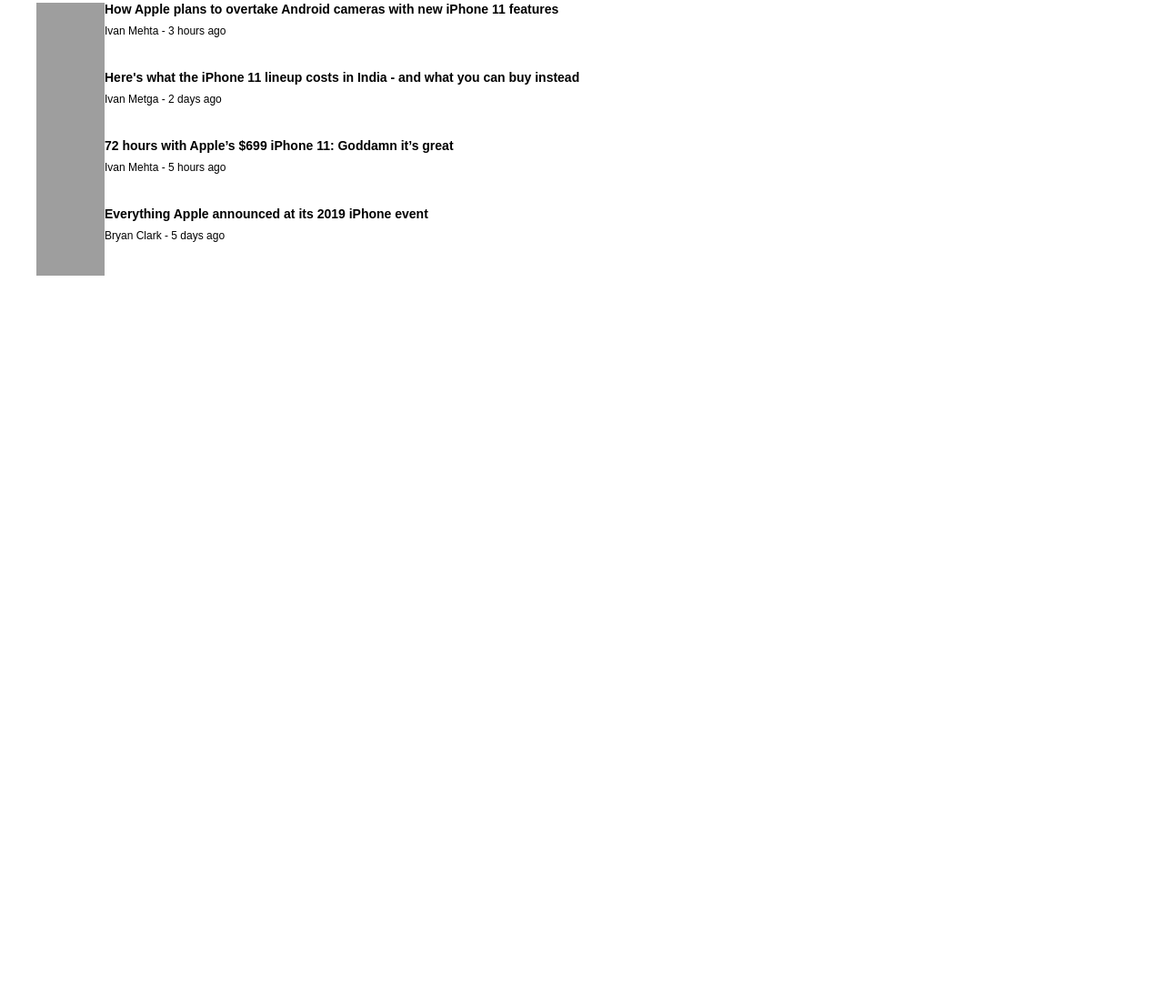
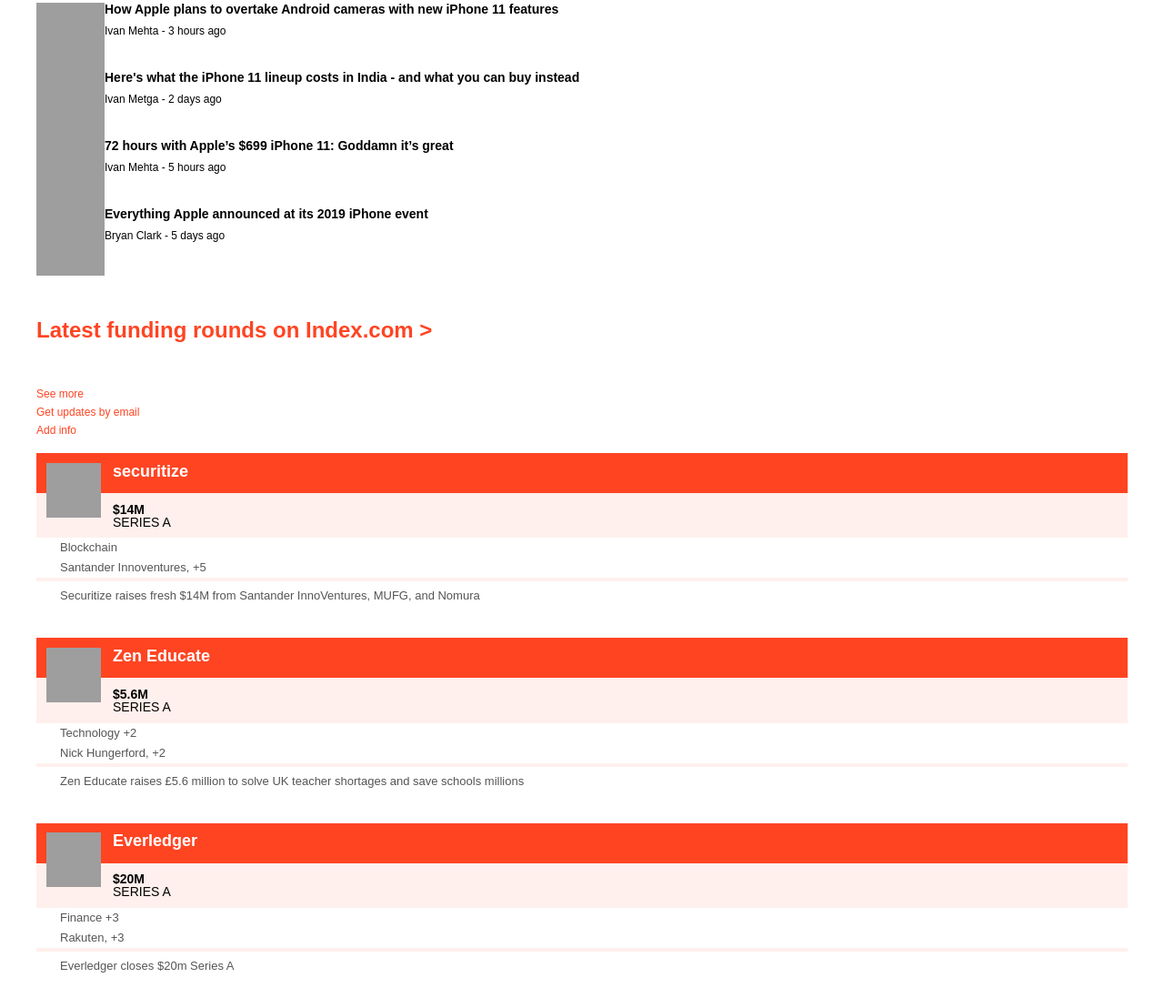
Before and after one commit to camfilho/responsive-design, a plain HTML site: page index.html in a window 1280 px wide. Shown: the part 1658-2766 px from the top of the page at 91% size. Before the commit the page ends 2009 px from the top, so only its background shows below. Drawn offline with Linux system fonts and the light colour scheme; grey boxes are pictures that could not be loaded.

Commit message:
added section

```diff
--- a/index.html
+++ b/index.html
@@ -202,6 +202,61 @@
                 </div>
             </article>
         </section>
+        <section>
+            <div class="column">
+                    <h2>Latest funding rounds on Index.com > </h2>
+                    <a href="#">See more</a>
+                    <a href="#">Get updates by email</a>
+                    <a href="#">Add info</a>
+            </div>
+        </section>
+        <section>
+                <div class="parent-container">
+                        <img class="back-img" src="https://index.tnwcdn.com/images/523436245d5274ae3cf2a50983a5342da52f90e0.jpg" alt="">
+                        <h4 class="red-back">securitize</h4>
+                        <div class="pink-back">
+                            <h4>$14M</h4>
+                            <h5>SERIES A</h5>
+                        </div>
+                        <div class="column-2">
+                            <a class="anchor-tag" href="#">Blockchain</a>
+                            <a class="anchor-tag" href="#">Santander Innoventures, +5</a>
+                        </div>
+                        <div class="div-border">
+                            <p class="anchor-tag">Securitize raises fresh $14M from Santander InnoVentures, MUFG, and Nomura                                </p>
+                        </div>
+                    </div>
+                    <div class="parent-container">
+                            <img class="back-img" src="https://index.tnwcdn.com/images/8b5372b57bdf9f2682a092f50c6fdfc49ea995fc.jpg" alt="">
+                            <h4 class="red-back">Zen Educate</h4>
+                            <div class="pink-back">
+                                <h4>$5.6M</h4>
+                                <h5>SERIES A</h5>
+                            </div>
+                            <div class="column-2">
+                                <a class="anchor-tag" href="#">Technology +2</a>
+                                <a class="anchor-tag" href="#"> Nick Hungerford, +2</a>
+                            </div>
+                            <div class="div-border">
+                                <p class="anchor-tag">Zen Educate raises £5.6 million to solve UK teacher shortages and save schools millions                                                               </p>
+                            </div>
+                        </div>
+                        <div class="parent-container">
+                                <img class="back-img" src="https://index.tnwcdn.com/images/201e96563bc6ec96cc6a1e43e32a220b30c1c7f5.jpg" alt="">
+                                <h4 class="red-back">Everledger</h4>
+                                <div class="pink-back">
+                                    <h4>$20M</h4>
+                                    <h5>SERIES A</h5>
+                                </div>
+                                <div class="column-2">
+                                    <a class="anchor-tag" href="#">Finance +3</a>
+                                    <a class="anchor-tag" href="#">Rakuten, +3</a>
+                                </div>
+                                <div class="div-border">
+                                    <p class="anchor-tag">Everledger closes $20m Series A                                                              </p>
+                                </div>
+                            </div>
+        </section>
     </div>
 </body>
 
--- a/style.css
+++ b/style.css
@@ -311,7 +311,70 @@ nav {
   flex-flow: column wrap;
 }
 
-.article-head h4 {
+.column {
+  display: flex;
+  flex-flow: column;
+}
+
+.column a {
+  margin: 4px 0 4px 0;
+  color: #f42;
+}
+
+.red-back {
+  background-color: #f42;
+  height: 44px;
+  font-size: 18px;
+  color: white;
+  padding: 10.6666666667px 16px 10.6666666667px 84px;
+
+}
+
+.pink-back {
+  padding: 10.6666666667px 16px 10.6666666667px 84px;
+  color: #000;
+  background: rgba(255,68,34,.08);
+  margin: 0;
+}
+
+.back-img {
+    width: 60px;
+    min-width: 60px;
+    max-width: 60px;
+    height: 60px;
+    min-height: 60px;
+    max-height: 60px;
+    margin: 10.6666666667px;
+    position: absolute;
+    top: 0;
+    left: 0;
+    z-index: 10;
+}
+
+.parent-container {
+  margin-top: 15px;
+  margin-bottom: 35px;
+  position: relative;
+}
+
+.column-2 {
+  display: flex;
+  flex-flow: column;
+
+}
+
+.anchor-tag {
+  padding-left: 2em;
+    position: relative;
+    font-size: 13px;
+    color: #555;
+    margin-right: 1em;
+    display: block;
+    line-height: 22px;
+}
+
+.div-border {
+  border-top: 4px solid rgba(255,68,34,.08);;
 }
 /* Mobile Landscape Screen Sizes */
 @media only screen and (min-width: 480px) {
```
